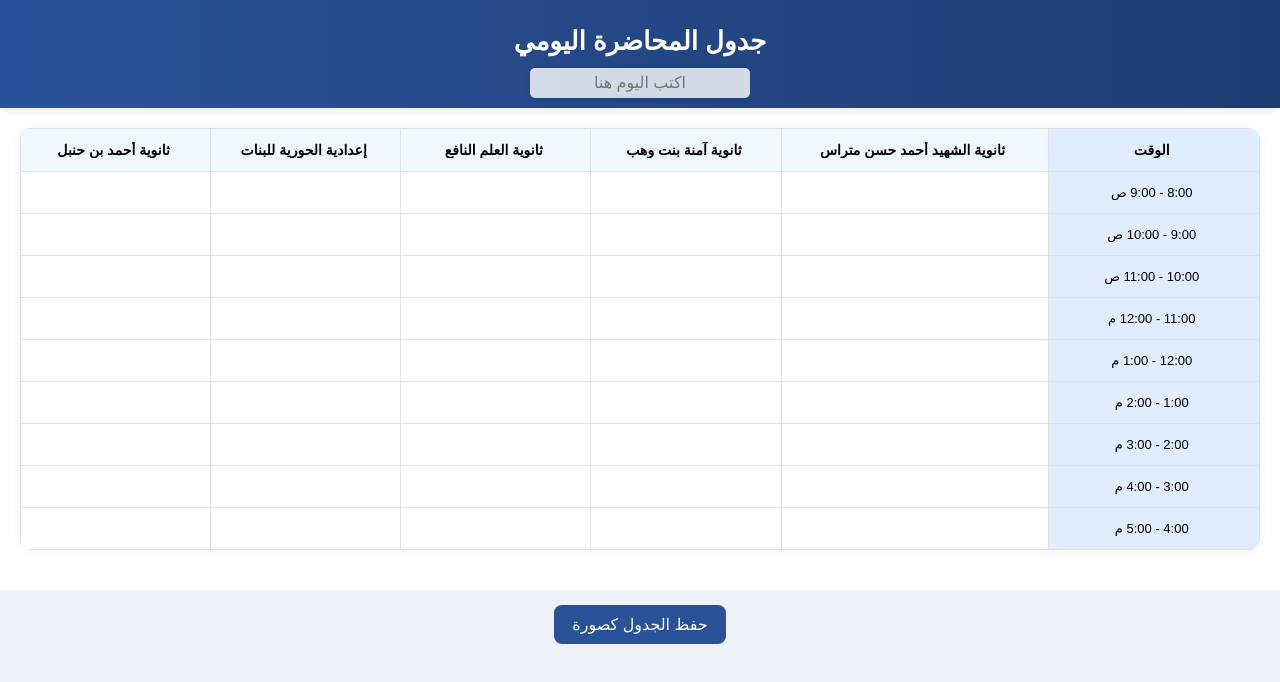
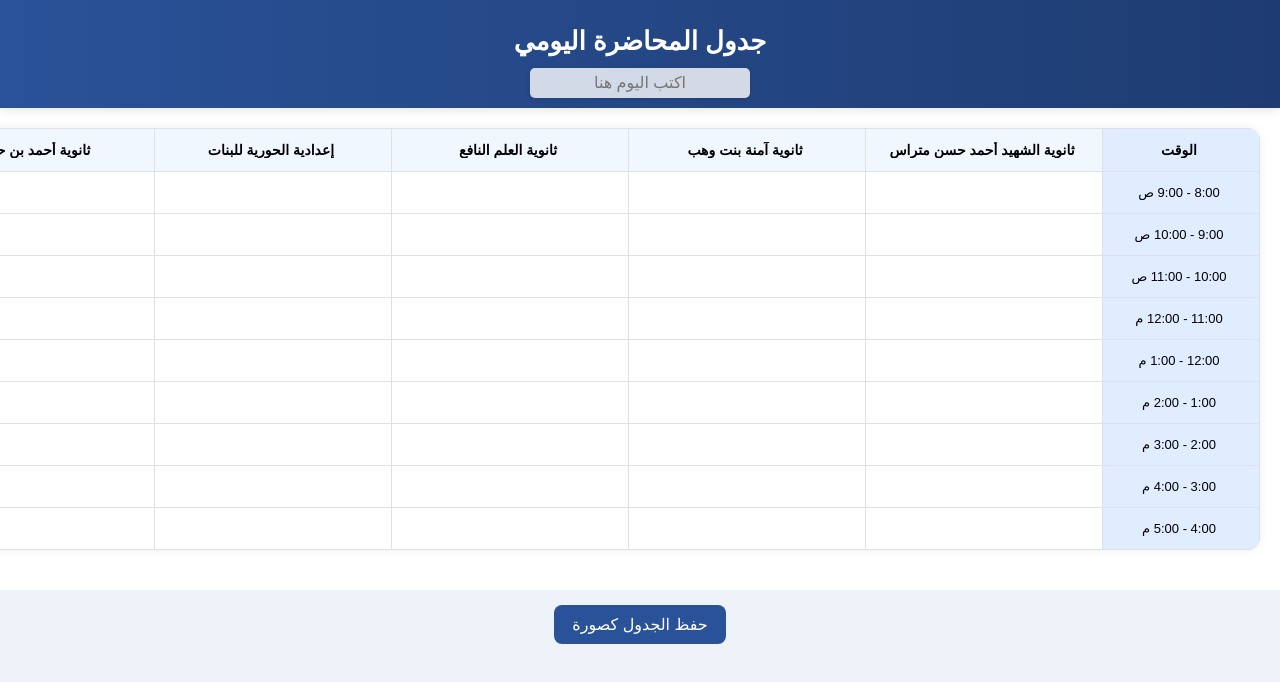
Before and after one commit to fgghff/HUDAQURAN-, a plain HTML site: page index.html in a window 1280 px wide. Drawn offline with nearby package versions, Linux system fonts and the light colour scheme.

Commit message:
Update index.html

```diff
--- a/index.html
+++ b/index.html
@@ -80,6 +80,7 @@
       border-radius: 12px;
       overflow: hidden;
       box-shadow: 0 0 10px rgba(0, 0, 0, 0.07);
+      table-layout: auto;
     }
 
     th, td {
@@ -89,6 +90,7 @@
       font-size: 14px;
       vertical-align: middle;
       word-wrap: break-word;
+      white-space: normal;
     }
 
     th {
@@ -120,12 +122,13 @@
     td:first-child {
       background-color: #e0ecff;
       font-weight: bold;
-      min-width: 160px;
+      min-width: 140px;
+      width: 160px;
     }
 
-    th:nth-child(2),
-    td:nth-child(2) {
-      min-width: 250px;
+    th:not(:first-child),
+    td:not(:first-child) {
+      min-width: 220px;
     }
 
     @media (max-width: 600px) {
@@ -203,4 +206,4 @@
   </script>
 
 </body>
-                                                                                                                                                                                       </html>
+  </html>
```
